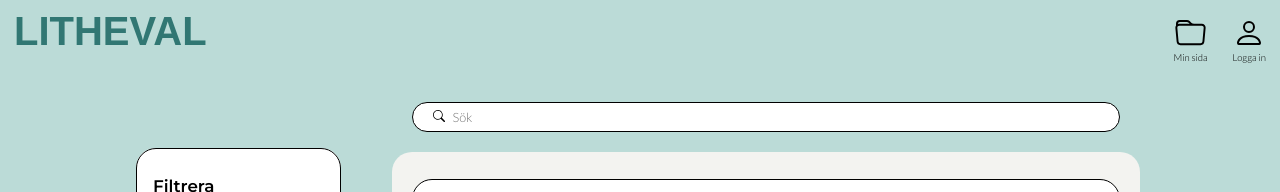
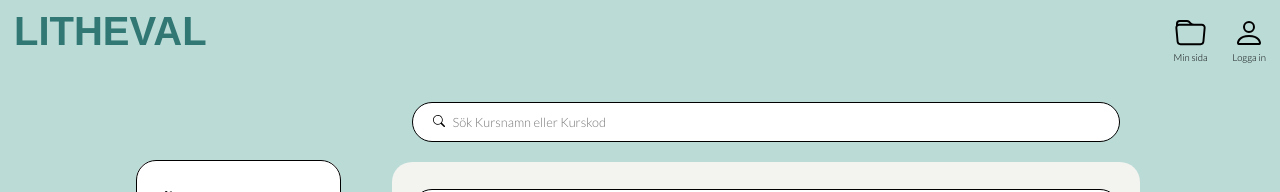
Before and after one commit to jronnefalk/lithe_val, a React (Create React App) app: page / in a window 1280 px wide. Shown: the top 192 px of the page. Built offline with nearby package versions, Linux system fonts and the light colour scheme; no server answers; a web font is replaced by a local one.

Commit message:
gjort sökfunktion fetare och ändrat söktexten

```diff
--- a/src/pages/Start.js
+++ b/src/pages/Start.js
@@ -56,7 +56,7 @@ export function Start() {
             </SökIcont>
             <SökText
               type="text"
-              placeholder="Sök"
+              placeholder="Sök Kursnamn eller Kurskod"
               onChange={(event) => setQuery(event.target.value)}
             />
           </SökCont>
--- a/src/styles/Container.styled.js
+++ b/src/styles/Container.styled.js
@@ -37,7 +37,7 @@ export const KursCont = styled.div`
   border: 0.5px solid black;
   border-radius: 20px;
   margin-top: 1%;
-  margin-bottom: 3%;
+  margin-bottom: 2%;
   padding-left: 1.3rem;
   padding-top: 1.3rem;
   padding-bottom: 1rem;
@@ -48,7 +48,7 @@ export const SökCont = styled.div`
   display: flex;
   margin-bottom: 20px;
   margin-top: 20px;
-  padding: 5px 20px;
+  padding: 10px 20px;
   width: 70%;
   border: 0.5px solid black;
   border-radius: 30px;
@@ -83,7 +83,7 @@ export const Filter = styled.div`
   width: 16%;
   margin-right: auto;
   margin-left: 10%;
-  top: 18.5%;
+  top: 20%;
   position: absolute;
   background-color: #ffffff;
   border-radius: 20px;
```
